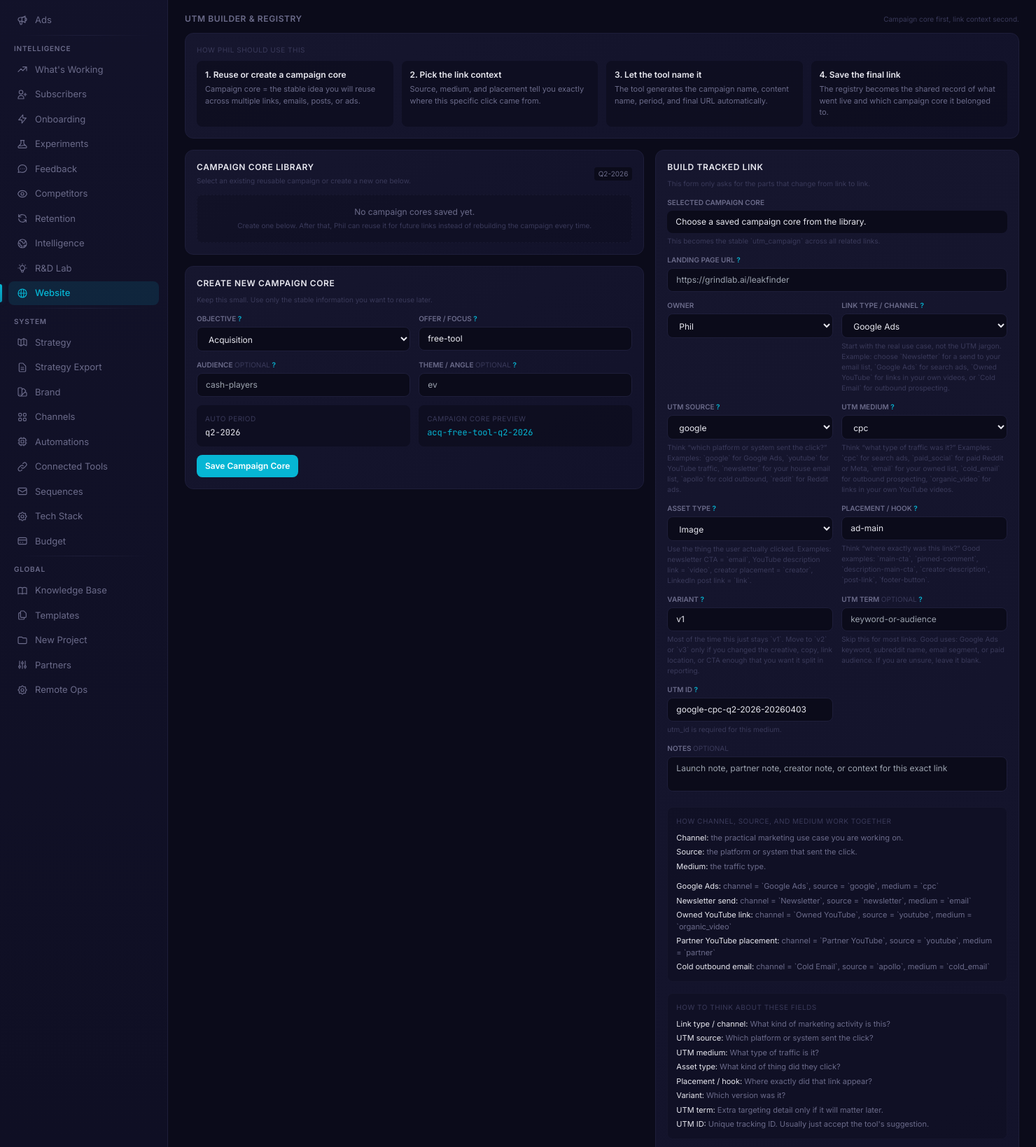
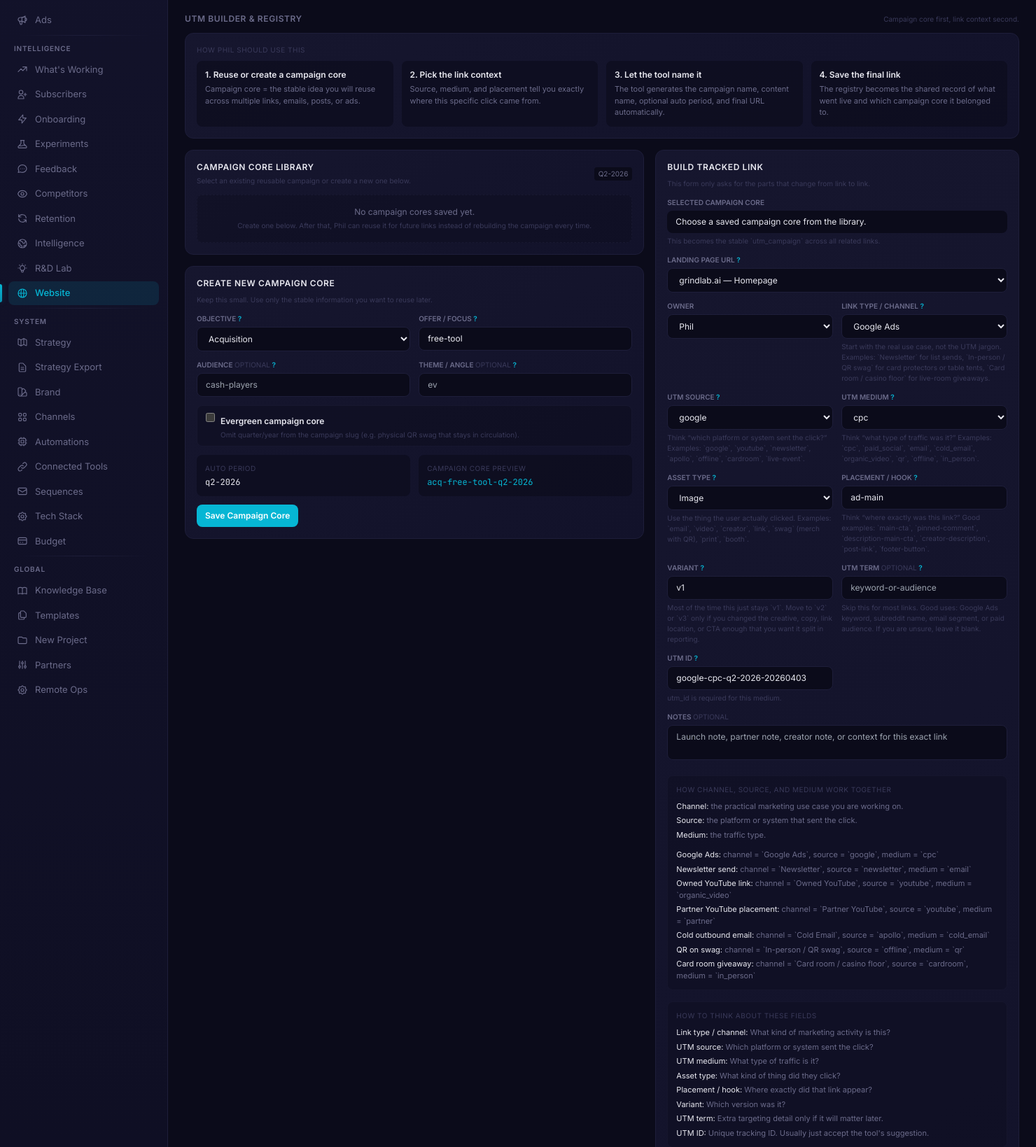
Before and after one commit to PhilandScotty/Marketing-Control-Center, a FastAPI app: page /website/ in a window 1480 px wide. Shown: the part 445-2084 px from the top of the page at 70% size. Run offline with FastAPI, Linux system fonts and the light colour scheme; data that the repository does not hold is empty; parts of the project's set-up code (start-up, migrations or seed data) failed here and were passed over; some libraries are stand-ins or nearby versions.

Commit message:
Add in-person/QR channel support, evergreen campaign cores, and landing page dropdown
- Add offline/cardroom/live-event sources, qr/offline/in_person media, swag/print/booth asset types

- Add channel presets: In-person QR swag, Live event booth, Card room casino floor

- Make campaign core period optional via evergreen checkbox (omits quarter/year from slug)

- Replace free-text landing page URL with dropdown of known Grindlab pages + custom fallback

- Update builder help text and channel reference examples for new in-person use cases

Made-with: Cursor

```diff
--- a/app/routes/website.py
+++ b/app/routes/website.py
@@ -34,6 +34,7 @@ from app.utm_builder import (
     ASSET_TYPE_OPTIONS,
     CHANNEL_OPTIONS,
     CONTEXT_PRESETS,
+    LANDING_PAGE_OPTIONS,
     OBJECTIVE_OPTIONS,
     OWNER_OPTIONS,
     QA_STATUS_OPTIONS,
@@ -83,6 +84,7 @@ def _get_builder_context(today_value: date) -> dict:
         "channel_options": CHANNEL_OPTIONS,
         "objective_options": OBJECTIVE_OPTIONS,
         "asset_type_options": ASSET_TYPE_OPTIONS,
+        "landing_page_options": LANDING_PAGE_OPTIONS,
         "context_presets": CONTEXT_PRESETS,
         "today_stamp": today_value.strftime("%Y%m%d"),
         "current_period": get_period_slug(today_value),
--- a/app/templates/partials/campaign_core_library.html
+++ b/app/templates/partials/campaign_core_library.html
@@ -17,7 +17,7 @@
                     <div class="text-xs font-semibold text-mcc-text">{{ core.display_name }}</div>
                     <div class="text-[10px] text-mcc-dim mt-1">{{ core.campaign_slug }}</div>
                 </div>
-                <span class="text-[10px] px-1.5 py-0.5 rounded bg-mcc-card text-mcc-muted">{{ core.period|upper }}</span>
+                <span class="text-[10px] px-1.5 py-0.5 rounded bg-mcc-card text-mcc-muted">{% if core.period %}{{ core.period|upper }}{% else %}Evergreen{% endif %}</span>
             </div>
         </div>
     </label>
--- a/app/templates/partials/utm_builder.html
+++ b/app/templates/partials/utm_builder.html
@@ -17,7 +17,7 @@
             </div>
             <div class="rounded-lg bg-mcc-bg/60 p-3">
                 <div class="text-xs font-semibold text-mcc-text mb-1">3. Let the tool name it</div>
-                <p class="text-[11px] text-mcc-muted">The tool generates the campaign name, content name, period, and final URL automatically.</p>
+                <p class="text-[11px] text-mcc-muted">The tool generates the campaign name, content name, optional auto period, and final URL automatically.</p>
             </div>
             <div class="rounded-lg bg-mcc-bg/60 p-3">
                 <div class="text-xs font-semibold text-mcc-text mb-1">4. Save the final link</div>
@@ -77,9 +77,19 @@
                                    class="w-full bg-mcc-bg border border-mcc-border rounded-lg px-3 py-2 text-xs text-mcc-text focus:border-mcc-accent focus:outline-none">
                         </div>
                     </div>
+                    <div class="mt-3">
+                        <label class="flex items-start gap-2 cursor-pointer rounded-lg border border-mcc-border/50 bg-mcc-bg/40 px-3 py-2">
+                            <input type="checkbox" id="core-evergreen" name="evergreen" value="1"
+                                   class="mt-0.5 rounded border-mcc-border text-mcc-accent focus:ring-mcc-accent">
+                            <span>
+                                <span class="text-xs font-semibold text-mcc-text">Evergreen campaign core</span>
+                                <span class="block text-[10px] text-mcc-dim mt-0.5">Omit quarter/year from the campaign slug (e.g. physical QR swag that stays in circulation).</span>
+                            </span>
+                        </label>
+                    </div>
                     <div class="grid grid-cols-1 md:grid-cols-2 gap-3 mt-3">
                         <div class="rounded-lg bg-mcc-bg/60 p-3">
-                            <div class="text-[10px] text-mcc-dim uppercase tracking-wider mb-1">Auto Period</div>
+                            <div class="text-[10px] text-mcc-dim uppercase tracking-wider mb-1">Auto period</div>
                             <div id="core-period-preview" class="text-xs font-mono text-mcc-text">{{ current_period }}</div>
                         </div>
                         <div class="rounded-lg bg-mcc-bg/60 p-3">
@@ -111,8 +121,16 @@
 
                 <div class="md:col-span-2">
                     <label class="text-[10px] text-mcc-muted uppercase font-semibold mb-1 block">Landing Page URL <span title="This is the exact page the visitor should land on after clicking." class="cursor-help text-mcc-accent">?</span></label>
-                    <input id="utm-base-url" name="base_url" type="url" placeholder="https://grindlab.ai/leakfinder"
-                           class="w-full bg-mcc-bg border border-mcc-border rounded-lg px-3 py-2 text-xs text-mcc-text focus:border-mcc-accent focus:outline-none">
+                    <select id="utm-base-url-select"
+                            class="w-full bg-mcc-bg border border-mcc-border rounded-lg px-3 py-2 text-xs text-mcc-text focus:border-mcc-accent focus:outline-none">
+                        {% for url, label in landing_page_options %}
+                        <option value="{{ url }}">{{ label }}</option>
+                        {% endfor %}
+                        <option value="__custom__">Custom URL…</option>
+                    </select>
+                    <input id="utm-base-url-custom" name="base_url_custom" type="url" placeholder="https://example.com/page"
+                           class="w-full bg-mcc-bg border border-mcc-border rounded-lg px-3 py-2 text-xs text-mcc-text focus:border-mcc-accent focus:outline-none mt-2 hidden">
+                    <input id="utm-base-url" name="base_url" type="hidden">
                 </div>
 
                 <div>
@@ -133,7 +151,7 @@
                         <option value="{{ value }}">{{ label }}</option>
                         {% endfor %}
                     </select>
-                    <p class="text-[10px] text-mcc-dim mt-1">Start with the real use case, not the UTM jargon. Example: choose `Newsletter` for a send to your email list, `Google Ads` for search ads, `Owned YouTube` for links in your own videos, or `Cold Email` for outbound prospecting.</p>
+                    <p class="text-[10px] text-mcc-dim mt-1">Start with the real use case, not the UTM jargon. Examples: `Newsletter` for list sends, `In-person / QR swag` for card protectors or table tents, `Card room / casino floor` for live-room giveaways.</p>
                 </div>
 
                 <div>
@@ -144,7 +162,7 @@
                         <option value="{{ source }}">{{ source }}</option>
                         {% endfor %}
                     </select>
-                    <p class="text-[10px] text-mcc-dim mt-1">Think “which platform or system sent the click?” Examples: `google` for Google Ads, `youtube` for YouTube traffic, `newsletter` for your house email list, `apollo` for cold outbound, `reddit` for Reddit ads.</p>
+                    <p class="text-[10px] text-mcc-dim mt-1">Think “which platform or system sent the click?” Examples: `google`, `youtube`, `newsletter`, `apollo`, `offline`, `cardroom`, `live-event`.</p>
                 </div>
 
                 <div>
@@ -155,7 +173,7 @@
                         <option value="{{ medium }}">{{ medium }}</option>
                         {% endfor %}
                     </select>
-                    <p class="text-[10px] text-mcc-dim mt-1">Think “what type of traffic was it?” Examples: `cpc` for search ads, `paid_social` for paid Reddit or Meta, `email` for your owned list, `cold_email` for outbound prospecting, `organic_video` for links in your own YouTube videos.</p>
+                    <p class="text-[10px] text-mcc-dim mt-1">Think “what type of traffic was it?” Examples: `cpc`, `paid_social`, `email`, `cold_email`, `organic_video`, `qr`, `offline`, `in_person`.</p>
                 </div>
 
                 <div>
@@ -166,7 +184,7 @@
                         <option value="{{ value }}">{{ label }}</option>
                         {% endfor %}
                     </select>
-                    <p class="text-[10px] text-mcc-dim mt-1">Use the thing the user actually clicked. Examples: newsletter CTA = `email`, YouTube description link = `video`, creator placement = `creator`, LinkedIn post link = `link`.</p>
+                    <p class="text-[10px] text-mcc-dim mt-1">Use the thing the user actually clicked. Examples: `email`, `video`, `creator`, `link`, `swag` (merch with QR), `print`, `booth`.</p>
                 </div>
 
                 <div>
@@ -217,6 +235,8 @@
                     <div><span class="text-mcc-text">Owned YouTube link:</span> channel = `Owned YouTube`, source = `youtube`, medium = `organic_video`</div>
                     <div><span class="text-mcc-text">Partner YouTube placement:</span> channel = `Partner YouTube`, source = `youtube`, medium = `partner`</div>
                     <div><span class="text-mcc-text">Cold outbound email:</span> channel = `Cold Email`, source = `apollo`, medium = `cold_email`</div>
+                    <div><span class="text-mcc-text">QR on swag:</span> channel = `In-person / QR swag`, source = `offline`, medium = `qr`</div>
+                    <div><span class="text-mcc-text">Card room giveaway:</span> channel = `Card room / casino floor`, source = `cardroom`, medium = `in_person`</div>
                 </div>
             </div>
 
--- a/app/templates/website.html
+++ b/app/templates/website.html
@@ -808,14 +808,17 @@ window.MCCUtmBuilder = (() => {
         }
     };
 
-    const buildCampaignSlug = (objective, offer, audience, theme) => {
-        return [
+    const buildCampaignSlug = (objective, offer, audience, theme, includeAutoPeriod) => {
+        const parts = [
             slugify(objective),
             slugify(offer),
             slugify(audience),
             slugify(theme),
-            slugify(currentPeriod),
-        ].filter(Boolean).join("-");
+        ];
+        if (includeAutoPeriod) {
+            parts.push(slugify(currentPeriod));
+        }
+        return parts.filter(Boolean).join("-");
     };
 
     const buildContentName = (assetType, placement, variant) => {
@@ -832,10 +835,13 @@ window.MCCUtmBuilder = (() => {
         coreOffer: document.getElementById("core-offer"),
         coreAudience: document.getElementById("core-audience"),
         coreTheme: document.getElementById("core-theme"),
+        coreEvergreen: document.getElementById("core-evergreen"),
         corePeriodPreview: document.getElementById("core-period-preview"),
         coreSlugPreview: document.getElementById("core-slug-preview"),
         selectedCoreDisplay: document.getElementById("selected-core-display"),
         campaignCoreLibrary: document.getElementById("campaign-core-library"),
+        baseUrlSelect: document.getElementById("utm-base-url-select"),
+        baseUrlCustom: document.getElementById("utm-base-url-custom"),
         baseUrl: document.getElementById("utm-base-url"),
         owner: document.getElementById("utm-owner"),
         channel: document.getElementById("utm-channel"),
@@ -883,6 +889,15 @@ window.MCCUtmBuilder = (() => {
                 }
             }
         });
+    };
+
+    const syncBaseUrl = (elements) => {
+        if (!elements.baseUrlSelect) return;
+        const isCustom = elements.baseUrlSelect.value === "__custom__";
+        elements.baseUrlCustom.classList.toggle("hidden", !isCustom);
+        elements.baseUrl.value = isCustom
+            ? elements.baseUrlCustom.value
+            : elements.baseUrlSelect.value;
     };
 
     const syncHiddenFields = (elements) => {
@@ -935,7 +950,11 @@ window.MCCUtmBuilder = (() => {
         elements.source.value = preset.utm_source;
         elements.medium.value = preset.utm_medium;
         elements.assetType.value = preset.asset_type;
-        if (!elements.placement.value || ["main-cta", "ad-main", "creator-description", "post-link", "description-main-cta", "cta-primary"].includes(elements.placement.value)) {
+        const presetPlacements = [
+            "main-cta", "ad-main", "creator-description", "post-link", "description-main-cta", "cta-primary",
+            "qr-card-protector", "booth-table", "floor-giveaway",
+        ];
+        if (!elements.placement.value || presetPlacements.includes(elements.placement.value)) {
             elements.placement.value = preset.placement;
         }
     };
@@ -945,13 +964,19 @@ window.MCCUtmBuilder = (() => {
         if (!elements.coreSlugPreview) {
             return;
         }
+        const evergreen = !!(elements.coreEvergreen && elements.coreEvergreen.checked);
         const preview = buildCampaignSlug(
             elements.coreObjective?.value,
             elements.coreOffer?.value,
             elements.coreAudience?.value,
             elements.coreTheme?.value,
+            !evergreen,
         );
-        elements.corePeriodPreview.textContent = currentPeriod;
+        if (elements.corePeriodPreview) {
+            elements.corePeriodPreview.textContent = evergreen
+                ? "Evergreen (no auto period in slug)"
+                : currentPeriod;
+        }
         elements.coreSlugPreview.textContent = preview || "Add objective + offer to preview the reusable campaign name.";
     };
 
@@ -960,6 +985,7 @@ window.MCCUtmBuilder = (() => {
         if (!elements.baseUrl) {
             return;
         }
+        syncBaseUrl(elements);
         const selectedCore = getSelectedCore();
 
         const campaign = selectedCore ? selectedCore.slug : "";
@@ -1045,7 +1071,8 @@ window.MCCUtmBuilder = (() => {
     const init = () => {
         const elements = getElements();
         const inputs = [
-            elements.baseUrl, elements.owner, elements.channel, elements.source, elements.medium,
+            elements.baseUrlSelect, elements.baseUrlCustom,
+            elements.owner, elements.channel, elements.source, elements.medium,
             elements.assetType, elements.placement, elements.variant, elements.term,
             elements.qaStatus, elements.qaApprovedBy, elements.notes,
         ];
@@ -1061,6 +1088,9 @@ window.MCCUtmBuilder = (() => {
                 input.addEventListener("change", updateCorePreview);
             }
         });
+        if (elements.coreEvergreen) {
+            elements.coreEvergreen.addEventListener("change", updateCorePreview);
+        }
         if (elements.utmId) {
             elements.utmId.addEventListener("input", () => {
                 elements.utmId.dataset.userEdited = elements.utmId.value ? "true" : "";
@@ -1096,6 +1126,9 @@ window.MCCUtmBuilder = (() => {
         if (elements.coreTheme) {
             elements.coreTheme.value = "";
         }
+        if (elements.coreEvergreen) {
+            elements.coreEvergreen.checked = false;
+        }
         updateCorePreview();
     };
 
@@ -1105,6 +1138,13 @@ window.MCCUtmBuilder = (() => {
             return;
         }
         elements.utmId.dataset.userEdited = "";
+        if (elements.baseUrlSelect) {
+            elements.baseUrlSelect.selectedIndex = 0;
+        }
+        if (elements.baseUrlCustom) {
+            elements.baseUrlCustom.value = "";
+            elements.baseUrlCustom.classList.add("hidden");
+        }
         elements.baseUrl.value = "";
         elements.channel.value = "newsletter";
         applyContextPreset();
```
Also changed, not shown: app/utm_builder.py (+54 -1 lines).
